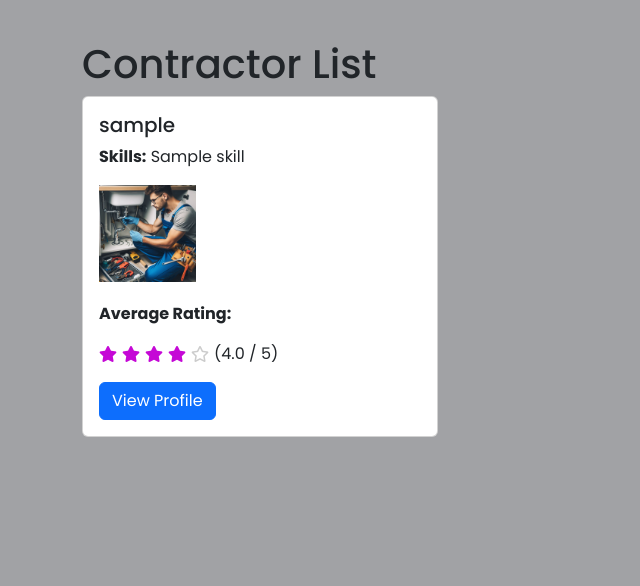
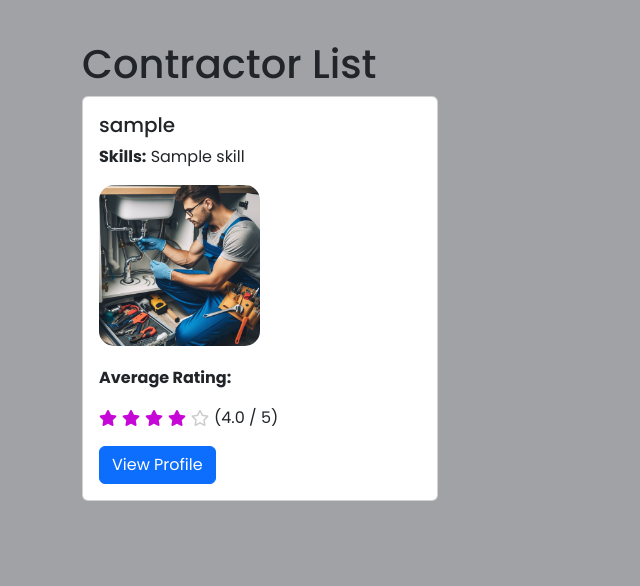
Before and after one commit to AnishAzharudeen/django-hackathon, a Django app: template contractor/templates/contractor/contractor_list.html in a window 1280 px wide. Shown: the part 40-626 px from the top of the page, without its empty margins (0-640 px from the left). Run offline with Django 4.2, Linux system fonts and the light colour scheme; the template is opened without the code that fills it: most values are stand-ins (such as "Sample title", 1, 10 or a date in 2020); some libraries are stand-ins or nearby versions; some web fonts are replaced.

Commit message:
error in style is corrected

```diff
--- a/static/css/style.css
+++ b/static/css/style.css
@@ -128,7 +128,24 @@ h2 {
 
 .rating .fa-star.far {
     color: #ccc; /* Light grey color for empty stars */
-=======
+}
+
+
+.masthead-image img
+
+{
+    width: 100%;
+height: auto;
+object-fit: cover;
+border-radius: 15px;
+ }
+ .masthead-text {
+ padding: 20px;
+display: flex;
+flex-direction: column;
+justify-content: center;
+}
+
 .img-fluid {
     width: 60%;
     height: auto;
```
